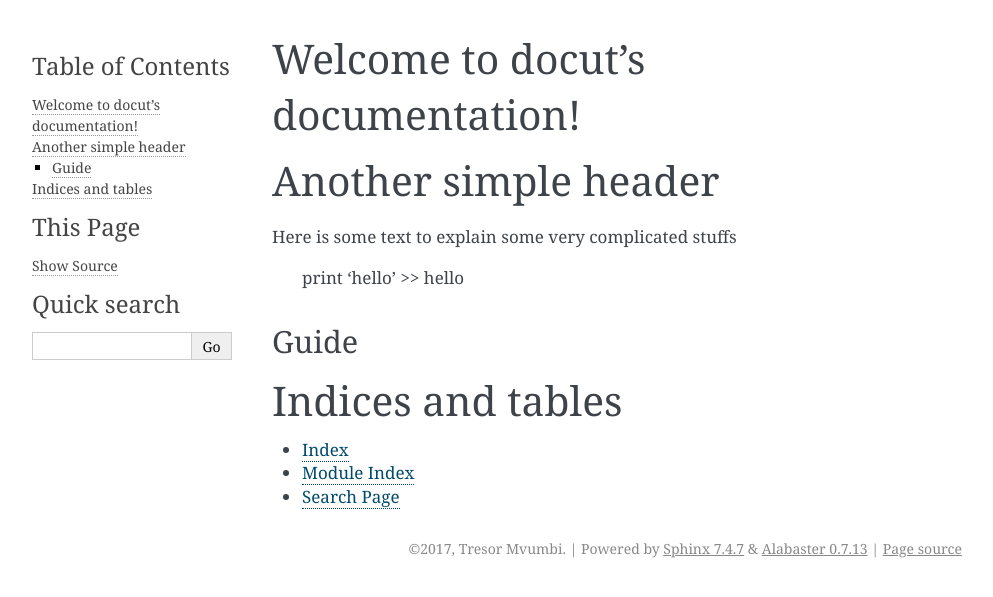
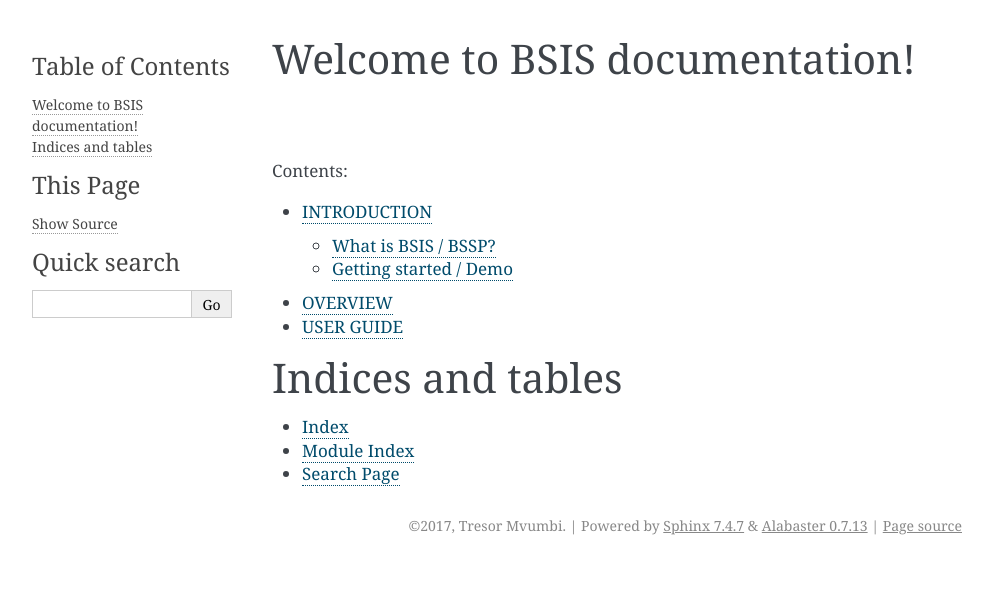
Before and after one commit to tmvumbi/doctut, a Sphinx documentation site: the page built from source/index.rst, in a window 1280 px wide. Shown: the top 597 px of the page, without its empty margins (148-1141 px from the left). Built offline with Sphinx 7.4.7, drawn with Linux system fonts in a browser that asks for light colours.

Commit message:
bsis basic structure

```diff
--- /dev/null
+++ b/source/getting_started_demo.rst
@@ -0,0 +1,2 @@
+Getting started / Demo
+======================
--- a/source/index.rst
+++ b/source/index.rst
@@ -3,25 +3,16 @@
    You can adapt this file completely to your liking, but it should at least
    contain the root `toctree` directive.
 
-Welcome to docut's documentation!
-=================================
-
-Another simple header
-======================
-
-Here is some text to explain some very complicated stuffs
-
-  print 'hello'
-  >> hello
-
-Guide
-^^^^^
+Welcome to BSIS documentation!
+==============================
 
 .. toctree::
    :maxdepth: 2
    :caption: Contents:
 
-
+   introduction
+   overview
+   user_guide
 
 Indices and tables
 ==================
--- /dev/null
+++ b/source/introduction.rst
@@ -0,0 +1,6 @@
+INTRODUCTION
+============
+
+.. toctree::
+   what_is_bsis
+   getting_started_demo
--- /dev/null
+++ b/source/license.rst
@@ -0,0 +1,4 @@
+LICENCE INFO
+============
+
+Bla bla bla
--- /dev/null
+++ b/source/overview.rst
@@ -0,0 +1,2 @@
+OVERVIEW
+========
--- /dev/null
+++ b/source/user_guide.rst
@@ -0,0 +1,2 @@
+USER GUIDE
+==========
```
Also changed, not shown: source/what_is_bsis.rst (added, +29 -0 lines), source/bsis_logo.png (added).
